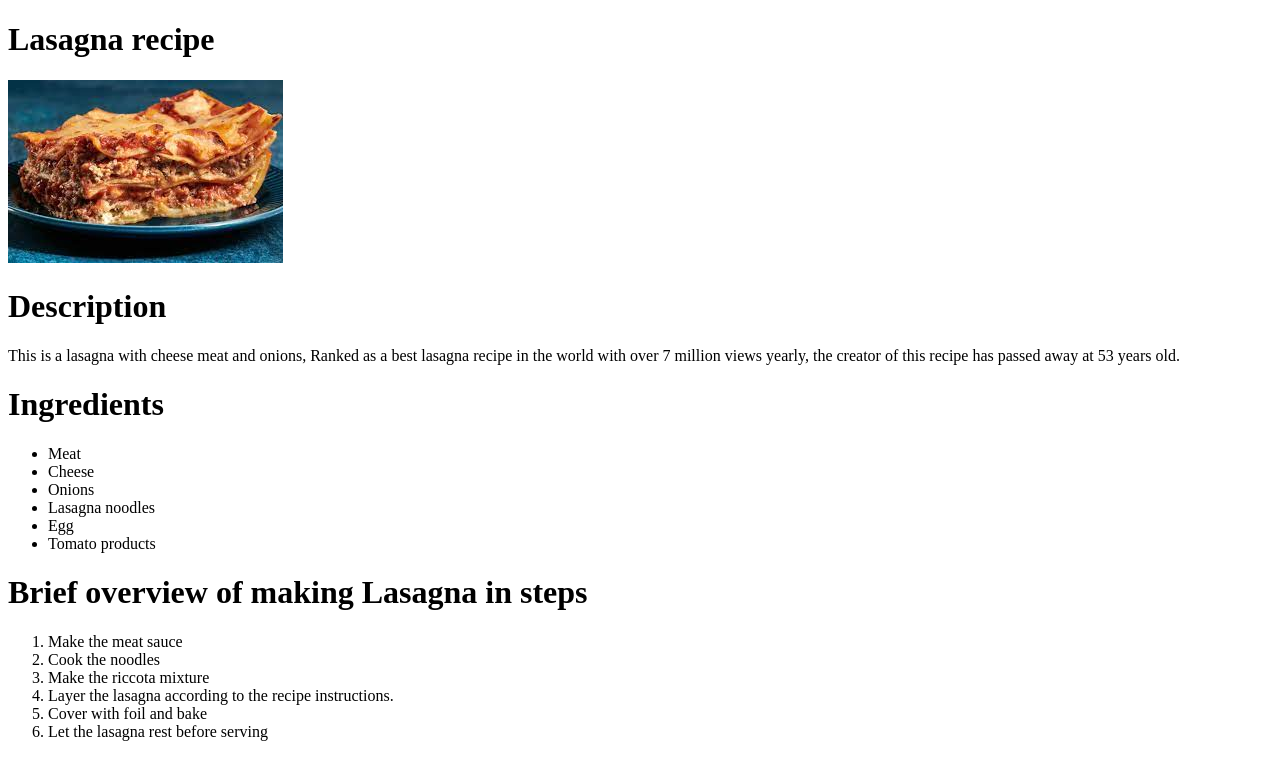
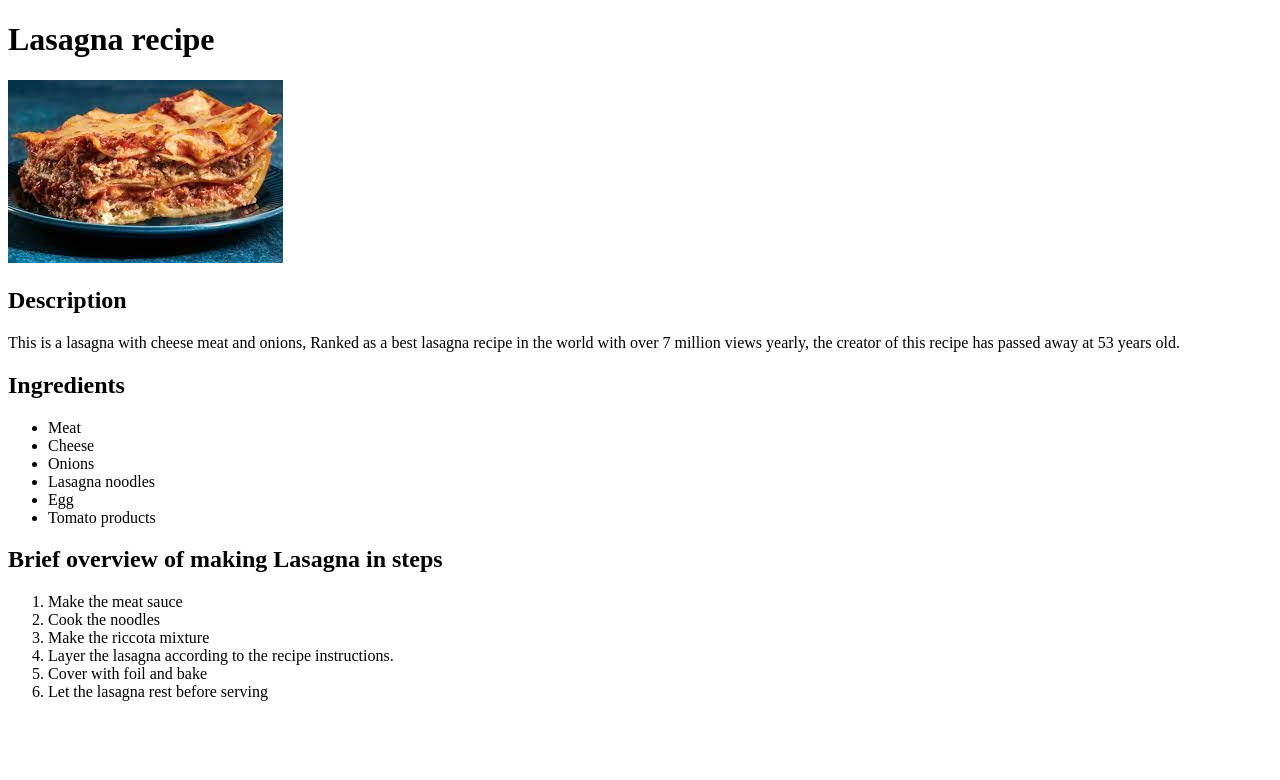
Before and after one commit to balsar87/odin-recipes, a plain HTML site: page recipes/lasagna.html in a window 1280 px wide. Drawn offline with Linux system fonts and the light colour scheme.

Commit message:
Changed the heading of subsections

```diff
--- a/recipes/lasagna.html
+++ b/recipes/lasagna.html
@@ -10,12 +10,12 @@
 
     <p>
         <img src="../Images/download.jpg" alt="Picture of lasagna"/>
-        <h1>Description</h1>
+        <h2>Description</h2>
         This is a lasagna with cheese meat and onions, Ranked as a best lasagna recipe in the world with over 7 million views yearly, the creator of this recipe has passed away at 53 years old.
 
     </p>
     <p>
-        <h1>Ingredients</h1>
+        <h2>Ingredients</h2>
 
         <ul>
             <li>Meat</li>
@@ -26,7 +26,7 @@
             <li>Tomato products</li>
         </ul>
 
-        <h1>Brief overview of making Lasagna in steps</h1>
+        <h2>Brief overview of making Lasagna in steps</h2>
         <ol>
             <li>Make the meat sauce</li>
             <li>Cook the noodles</li>
```
